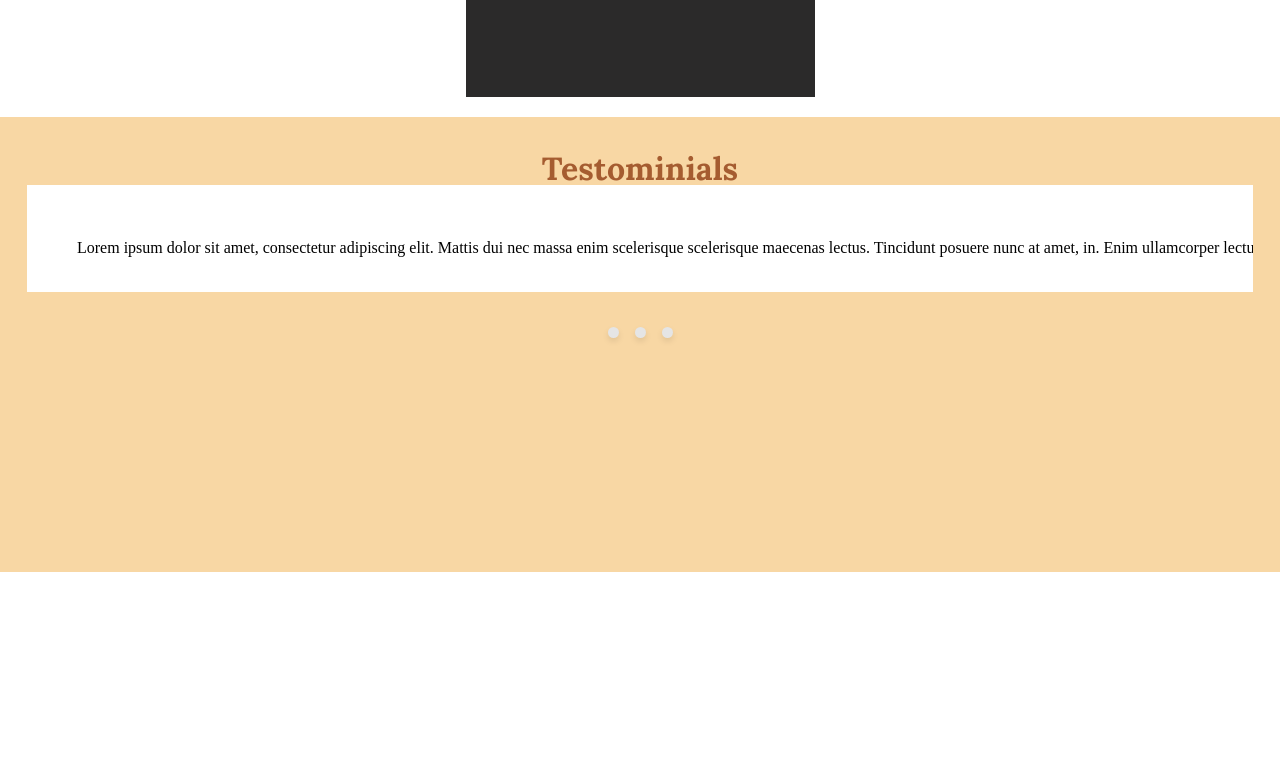
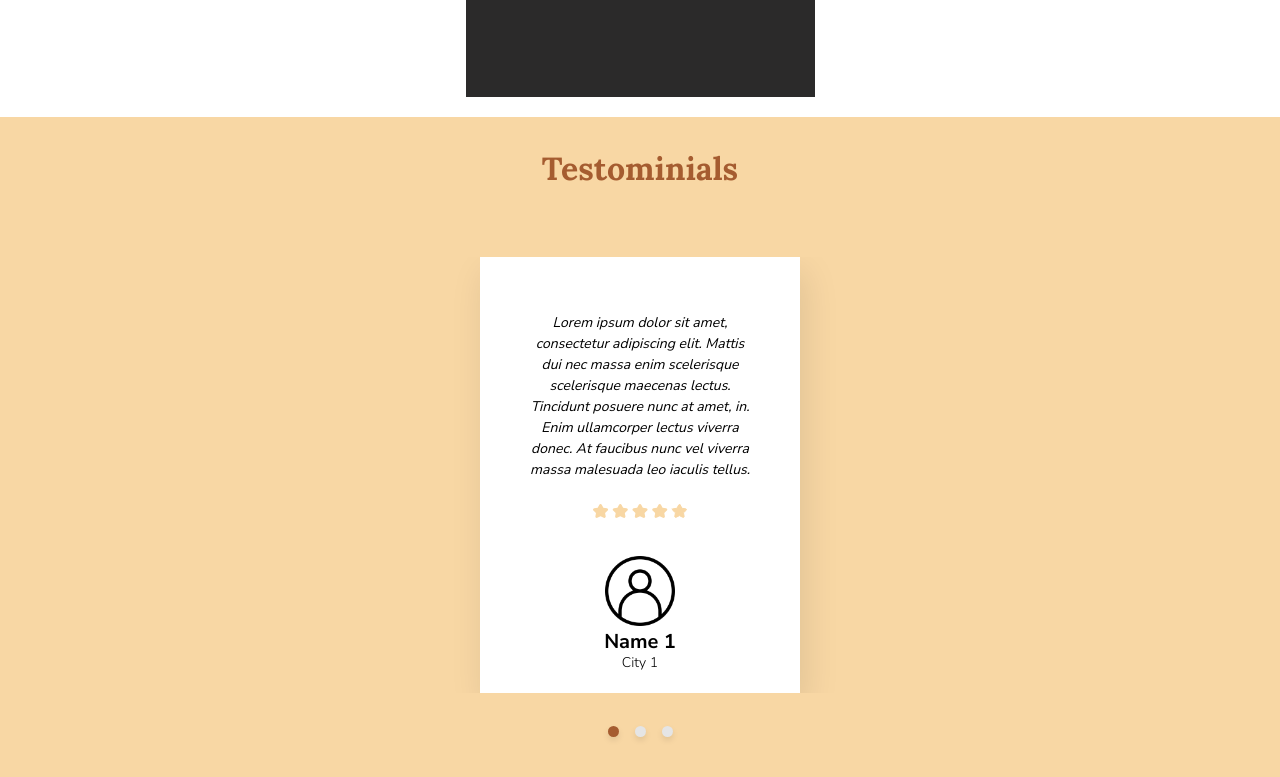
Before and after one commit to bruno-seiji/Projeto_LuxChaffeur_SASS, a website: page index.html in a window 1280 px wide. Shown: the part 2775-3552 px from the top of the page. Before the commit the page ends 3347 px from the top, so only its background shows below. Drawn offline with Linux system fonts and the light colour scheme.

Commit message:
testimonials finished

```diff
--- a/imports/Abstract/_glider_adjust.scss
+++ /dev/null
@@ -1,37 +0,0 @@
-.glide__bullets .glide__bullet--active {
-  background-color: #F8D7A4 ;
-
-}
-
-.glide__bullets .glide__bullet{
-  width: 11px;
-  height: 11px;
-}
-
-.glide__bullets {
-  gap: 1rem;
-  width: fit-content;
-  position: static;
-  z-index: 0;
-  bottom: 0;
-  left: 0;
-  justify-content: center;
-  align-items: center;
-  justify-self: center;
-  transform: none
-}
-
-.glide__bullet{
-  margin: 0;
-  background-color: #E5E5E5;
-}
-
-.glide__slide {
-  display: flex;
-  justify-content: center;
-}
-
-.glide {
- display: grid;
- gap: 35px;
-}
--- /dev/null
+++ b/imports/Base/_glider_adjust.scss
@@ -0,0 +1,81 @@
+#fleet {
+  .glide__bullets .glide__bullet--active {
+    background-color: #F8D7A4 ;
+
+  }
+
+  .glide__bullets .glide__bullet{
+    width: 11px;
+    height: 11px;
+  }
+
+  .glide__bullets {
+    gap: 1rem;
+    width: fit-content;
+    position: static;
+    z-index: 0;
+    bottom: 0;
+    left: 0;
+    justify-content: center;
+    align-items: center;
+    justify-self: center;
+    transform: none
+  }
+
+  .glide__bullet{
+    margin: 0;
+    background-color: #E5E5E5;
+  }
+
+  .glide__slide {
+    display: flex;
+    justify-content: center;
+  }
+
+  .glide {
+   display: grid;
+   gap: 35px;
+  }
+
+}
+
+#testimonials {
+  .glide__bullets .glide__bullet--active {
+    background-color: #A55C30;
+
+  }
+
+  .glide__bullets .glide__bullet{
+    width: 11px;
+    height: 11px;
+  }
+
+  .glide__bullets {
+    gap: 1rem;
+    width: fit-content;
+    position: static;
+    z-index: 0;
+    bottom: 0;
+    left: 0;
+    justify-content: center;
+    align-items: center;
+    justify-self: center;
+    transform: none
+  }
+
+  .glide__bullet{
+    margin: 0;
+    background-color: #E5E5E5;
+  }
+
+  .glide__slide {
+    display: flex;
+    justify-content: center;
+  }
+
+  .glide2 {
+   display: grid;
+   gap: 33px;
+  }
+
+}
--- a/imports/Components/_testimonial.scss
+++ b/imports/Components/_testimonial.scss
@@ -2,4 +2,51 @@
   background-color: white;
   box-sizing: border-box;
   padding: 55px 50px 20px 50px;
+  display: grid;
+  justify-content: center;
+  justify-self: center;
+  text-align: center;
+  box-shadow: 5px 15px 33px rgba(0, 0, 0, 0.1);
+  p{
+    width: 220px;
+    height: 178px;
+    box-sizing: border-box;
+    font-family: 'Nunito Sans';
+    font-style: italic;
+    font-weight: 400;
+    font-size: 14px;
+    line-height: 21px;
+    color: black;
+
+
+  }
+  img{
+    width: 80px;
+    height: 80px;
+    justify-self: center;
+    margin-top: 30px;
+  }
+  .stars{
+    img{
+      width: 94px;
+      height: auto;
+      margin-top: 14px;
+    }
+  }
+
+  .name,.city {
+    height: fit-content;
+    font-style: normal;
+  }
+
+  .name{
+    font-weight: 700;
+    font-size: 20px;
+
+  }
+
+  .city{
+    font-weight: 300;
+    font-size: 14px;
+  }
 }
--- a/imports/Sections/_fleet.scss
+++ b/imports/Sections/_fleet.scss
@@ -14,6 +14,9 @@
     box-sizing: border-box;
     padding: 30px ;
   }
+  .glide {
+    margin-bottom: 94px;
+  }
 }
 
 .num_info {
@@ -27,7 +30,3 @@
   padding: 50px 0 100px 0;
   text-transform: uppercase;
 }
-
-.glide {
-  margin-bottom: 94px;
-}
--- a/imports/Sections/_testimonials.scss
+++ b/imports/Sections/_testimonials.scss
@@ -1,7 +1,9 @@
-.testimonials {
+#testimonials {
   box-sizing: border-box;
   background-color: #F8D7A4;
   padding: 36px 27px 140px 27px;
+  display: grid;
+  gap: 72px;
 
   h2 {
     font-family: 'Lora', serif;
--- a/index.html
+++ b/index.html
@@ -154,24 +154,62 @@
       </div>
     </section>
 
-    <section class="testimonials">
+    <section id="testimonials">
       <h2>Testominials</h2>
-      <div class="glide">
+      <div class="glide2">
         <div class="glide__track" data-glide-el="track">
           <ul class="glide__slides">
-            <div class="testimonial">
-              <p>
-                Lorem ipsum dolor sit amet, consectetur adipiscing elit. Mattis
-                dui nec massa enim scelerisque scelerisque maecenas lectus.
-                Tincidunt posuere nunc at amet, in. Enim ullamcorper lectus
-                viverra donec. At faucibus nunc vel viverra massa malesuada leo
-                iaculis tellus.
-              </p>
-              <div class="stars"></div>
-              <img src="" alt="" />
-              <p class="name"></p>
-              <p class="city"></p>
-            </div>
+            <li class="glide__slide">
+              <div class="testimonial">
+                <p>
+                  Lorem ipsum dolor sit amet, consectetur adipiscing elit.
+                  Mattis dui nec massa enim scelerisque scelerisque maecenas
+                  lectus. Tincidunt posuere nunc at amet, in. Enim ullamcorper
+                  lectus viverra donec. At faucibus nunc vel viverra massa
+                  malesuada leo iaculis tellus.
+                </p>
+                <div class="stars">
+                  <img src="/imgs/testimonial_stars.svg" alt="" srcset="" />
+                </div>
+                <img src="/imgs/perfil-de-usuario.png" alt="" />
+                <p class="name">Name 1</p>
+                <p class="city">City 1</p>
+              </div>
+            </li>
+            <li class="glide__slide">
+              <div class="testimonial">
+                <p>
+                  Lorem ipsum dolor sit amet, consectetur adipiscing elit.
+                  Mattis dui nec massa enim scelerisque scelerisque maecenas
+                  lectus. Tincidunt posuere nunc at amet, in. Enim ullamcorper
+                  lectus viverra donec. At faucibus nunc vel viverra massa
+                  malesuada leo iaculis tellus.
+                </p>
+                <div class="stars">
+                  <img src="/imgs/testimonial_stars.svg" alt="" srcset="" />
+                </div>
+                <img src="/imgs/perfil-de-usuario.png" alt="" />
+                <p class="name">Name 2</p>
+                <p class="city">City 2</p>
+              </div>
+            </li>
+            <li class="glide__slide">
+              <div class="testimonial">
+                <p>
+                  Lorem ipsum dolor sit amet, consectetur adipiscing elit.
+                  Mattis dui nec massa enim scelerisque scelerisque maecenas
+                  lectus. Tincidunt posuere nunc at amet, in. Enim ullamcorper
+                  lectus viverra donec. At faucibus nunc vel viverra massa
+                  malesuada leo iaculis tellus.
+                </p>
+                <div class="stars">
+                  <img src="/imgs/testimonial_stars.svg" alt="" srcset="" />
+                </div>
+                <img src="/imgs/perfil-de-usuario.png" alt="" />
+                <p class="name">Name 3</p>
+                <p class="city">City 3</p>
+              </div>
+            </li>
           </ul>
         </div>
 
@@ -182,9 +220,11 @@
         </div>
       </div>
     </section>
-    <script src="/glide.js"></script>
+
+    <script src="/imports/scripts/glide.js"></script>
     <script>
       new Glide('.glide').mount()
+      new Glide('.glide2').mount()
     </script>
   </body>
 </html>
--- a/style.scss
+++ b/style.scss
@@ -3,9 +3,9 @@
 @import "node_modules/@glidejs/glide/src/assets/sass/glide.theme";
 
 // bases
-@import '../Projeto_LuxChaffeur_SASS/imports/Abstract/reset';
-@import '../Projeto_LuxChaffeur_SASS/imports/Abstract/glider_adjust' ;
-@import '../Projeto_LuxChaffeur_SASS/imports/Abstract/base';
+@import '../Projeto_LuxChaffeur_SASS/imports/Base/reset';
+@import '../Projeto_LuxChaffeur_SASS/imports/Base/glider_adjust' ;
+@import '../Projeto_LuxChaffeur_SASS/imports/Base/base';
 
 // Sections
 @import '../Projeto_LuxChaffeur_SASS/imports/Sections/header';
@@ -20,8 +20,3 @@
 @import '../Projeto_LuxChaffeur_SASS/imports/Components/card' ;
 @import '../Projeto_LuxChaffeur_SASS/imports/Components/numbers' ;
 @import '../Projeto_LuxChaffeur_SASS/imports/Components/testimonial' ;
-
-
-section {
-  position: static;
-}
```
Also changed, not shown: imgs/perfil-de-usuario.png (added), imports/Base/_base.scss (renamed from imports/Abstract/_base.scss), imports/Base/_reset.scss (renamed from imports/Abstract/_reset.scss), imports/scripts/glide.js (renamed from glide.js), style.css, 1 other file.
